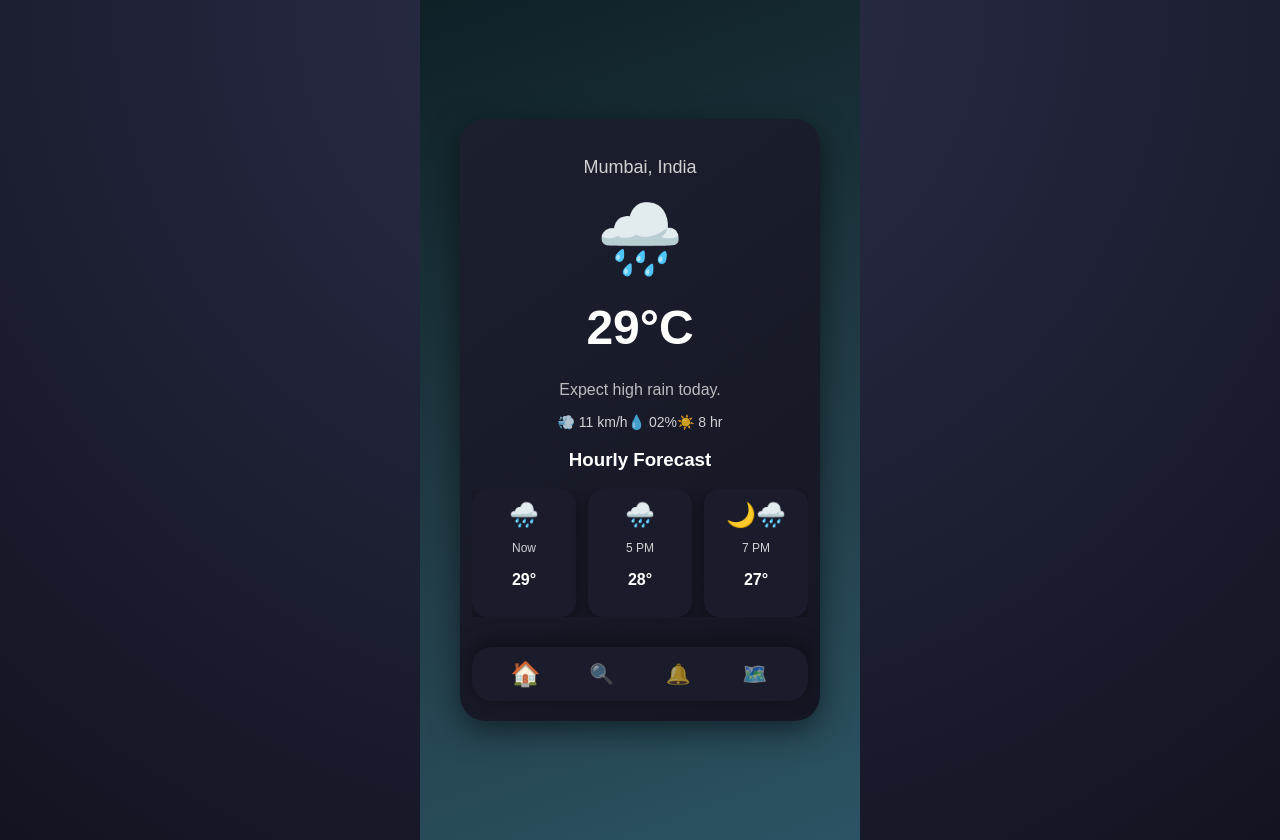
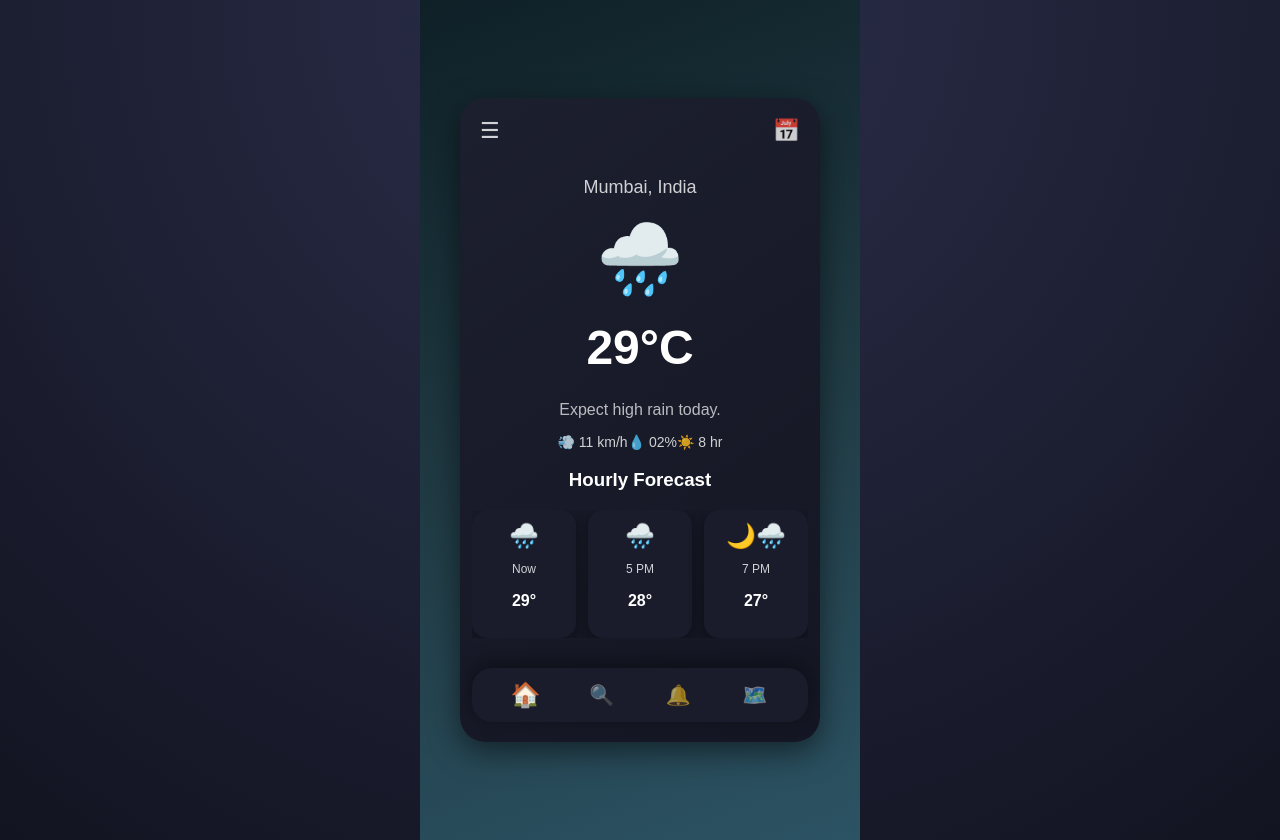
Before and after one commit to Aminazabona/Weathapp, a React (Create React App) app: page / in a window 1280 px wide. Built offline with nearby package versions, Linux system fonts and the light colour scheme.

Commit message:
feat: add header section

```diff
--- /dev/null
+++ b/src/Component/Header.css
@@ -0,0 +1,21 @@
+.header {
+  width: 100%;
+  display: flex;
+  justify-content: space-between;
+  align-items: center;
+  margin-bottom: 15px;
+}
+
+.menu-icon,
+.calendar-icon {
+  font-size: 22px;
+  opacity: 0.8;
+  cursor: pointer;
+  transition: 0.3s;
+}
+
+.menu-icon:hover,
+.calendar-icon:hover {
+  opacity: 1;
+  transform: scale(1.1);
+}
--- /dev/null
+++ b/src/Component/Header.js
@@ -0,0 +1,12 @@
+import React from 'react'
+import "./Header.css"
+function Header() {
+    return (
+        <div className="header">
+      <div className="menu-icon">☰</div>
+      <div className="calendar-icon">📅</div>
+    </div>
+    );
+}
+
+export default Header
--- a/src/Component/WeatherCard.js
+++ b/src/Component/WeatherCard.js
@@ -1,10 +1,12 @@
 import React from 'react'
+import Header from './Header';
 import HourlyForecast from './HourlyForecast';
 import "./WeatherCard.css"
 
 function WeatherCard() {
   return (
     <div className="weather-card">
+      <Header/>
       <p className="location">Mumbai, India</p>
 
       <div className="weather-icon">🌧️</div>
```
Also changed, not shown: 1 other file (tests, documents, lock files or other folders).
